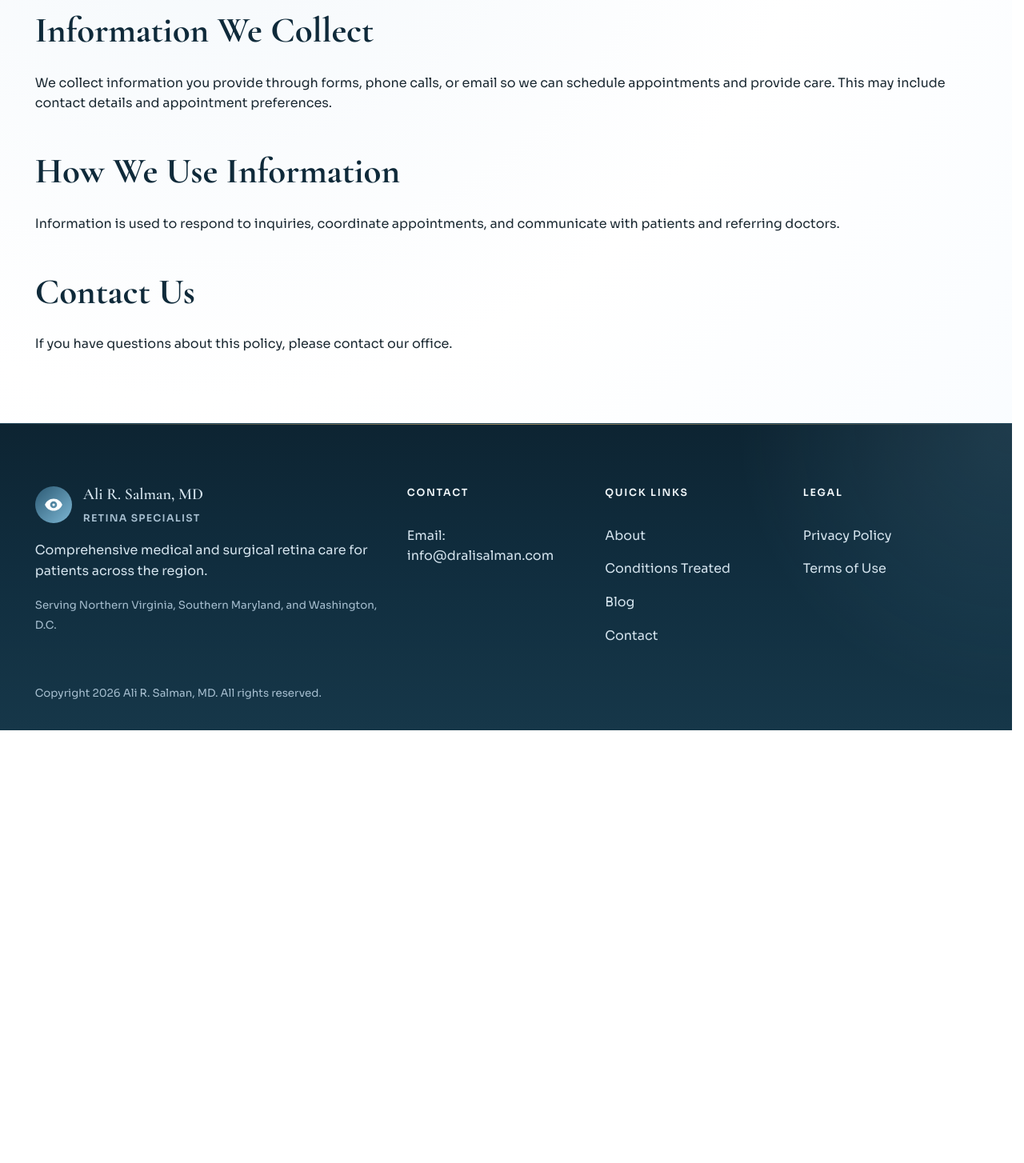
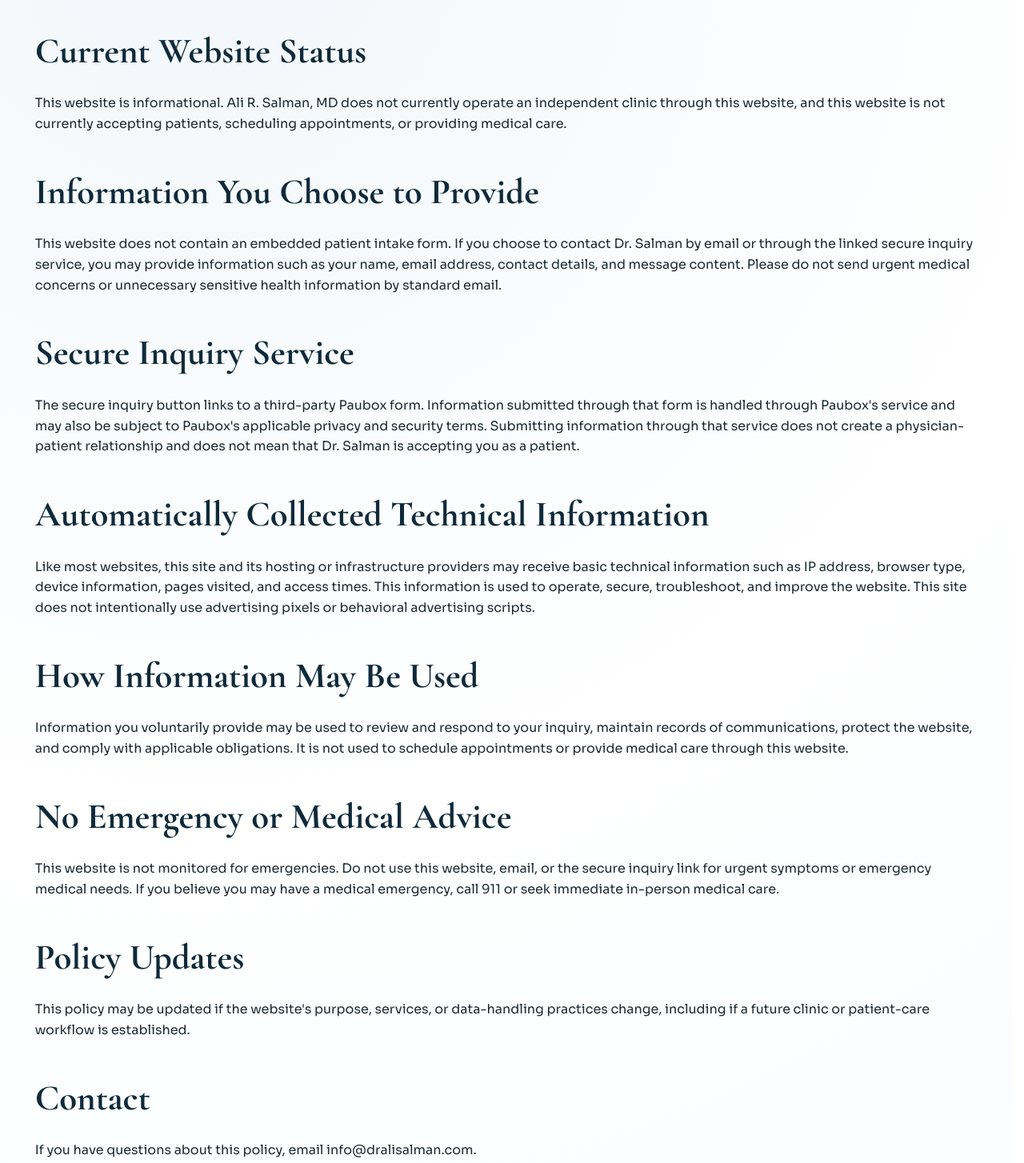
Before and after one commit to salmansalman/HelloWorld, a plain HTML site: page privacy/index.html in a window 1280 px wide. Shown: the part 588-2042 px from the top of the page at 80% size. Before the commit the page ends 1501 px from the top, so only its background shows below. Drawn offline with nearby package versions, Linux system fonts and the light colour scheme.

Commit message:
Revise privacy policy and terms for informational website status

```diff
--- a/privacy/index.html
+++ b/privacy/index.html
@@ -4,9 +4,9 @@
   <meta charset="utf-8" />
   <meta name="viewport" content="width=device-width, initial-scale=1" />
   <title>Privacy Policy | Ali R. Salman, MD</title>
-  <meta name="description" content="Review the privacy policy for the Ali R. Salman, MD retina practice website." />
+  <meta name="description" content="Review the privacy policy for the informational Ali R. Salman, MD retina website." />
   <meta property="og:title" content="Privacy Policy | Ali R. Salman, MD" />
-  <meta property="og:description" content="Review the privacy policy for the Ali R. Salman, MD retina practice website." />
+  <meta property="og:description" content="Review the privacy policy for the informational Ali R. Salman, MD retina website." />
   <meta property="og:type" content="website" />
   <meta property="og:url" content="https://dralisalman.com/privacy/" />
   <link rel="canonical" href="https://dralisalman.com/privacy/" />
@@ -72,24 +72,65 @@
       <div class="container">
         <div class="breadcrumbs">Home / Privacy Policy</div>
         <h1>Privacy Policy</h1>
-        <p>This policy explains how we collect and use personal information.</p>
+        <p>This policy explains how information may be handled when you use this informational website.</p>
       </div>
     </section>
 
     <section class="section">
       <div class="container">
-        <h2>Information We Collect</h2>
+        <h2>Current Website Status</h2>
         <p>
-          We collect information you provide through forms, phone calls, or email so we can schedule appointments
-          and provide care. This may include contact details and appointment preferences.
+          This website is informational. Ali R. Salman, MD does not currently operate an independent clinic through
+          this website, and this website is not currently accepting patients, scheduling appointments, or providing
+          medical care.
         </p>
-        <h2>How We Use Information</h2>
+
+        <h2>Information You Choose to Provide</h2>
         <p>
-          Information is used to respond to inquiries, coordinate appointments, and communicate with patients and
-          referring doctors.
+          This website does not contain an embedded patient intake form. If you choose to contact Dr. Salman by email
+          or through the linked secure inquiry service, you may provide information such as your name, email address,
+          contact details, and message content. Please do not send urgent medical concerns or unnecessary sensitive
+          health information by standard email.
         </p>
-        <h2>Contact Us</h2>
-        <p>If you have questions about this policy, please contact our office.</p>
+
+        <h2>Secure Inquiry Service</h2>
+        <p>
+          The secure inquiry button links to a third-party Paubox form. Information submitted through that form is
+          handled through Paubox's service and may also be subject to Paubox's applicable privacy and security terms.
+          Submitting information through that service does not create a physician-patient relationship and does not
+          mean that Dr. Salman is accepting you as a patient.
+        </p>
+
+        <h2>Automatically Collected Technical Information</h2>
+        <p>
+          Like most websites, this site and its hosting or infrastructure providers may receive basic technical
+          information such as IP address, browser type, device information, pages visited, and access times. This
+          information is used to operate, secure, troubleshoot, and improve the website. This site does not intentionally
+          use advertising pixels or behavioral advertising scripts.
+        </p>
+
+        <h2>How Information May Be Used</h2>
+        <p>
+          Information you voluntarily provide may be used to review and respond to your inquiry, maintain records of
+          communications, protect the website, and comply with applicable obligations. It is not used to schedule
+          appointments or provide medical care through this website.
+        </p>
+
+        <h2>No Emergency or Medical Advice</h2>
+        <p>
+          This website is not monitored for emergencies. Do not use this website, email, or the secure inquiry link for
+          urgent symptoms or emergency medical needs. If you believe you may have a medical emergency, call 911 or seek
+          immediate in-person medical care.
+        </p>
+
+        <h2>Policy Updates</h2>
+        <p>
+          This policy may be updated if the website's purpose, services, or data-handling practices change, including
+          if a future clinic or patient-care workflow is established.
+        </p>
+
+        <h2>Contact</h2>
+        <p>If you have questions about this policy, email info@dralisalman.com.</p>
       </div>
     </section>
   </main>
```
Also changed, not shown: terms/index.html (+52 -10 lines).
